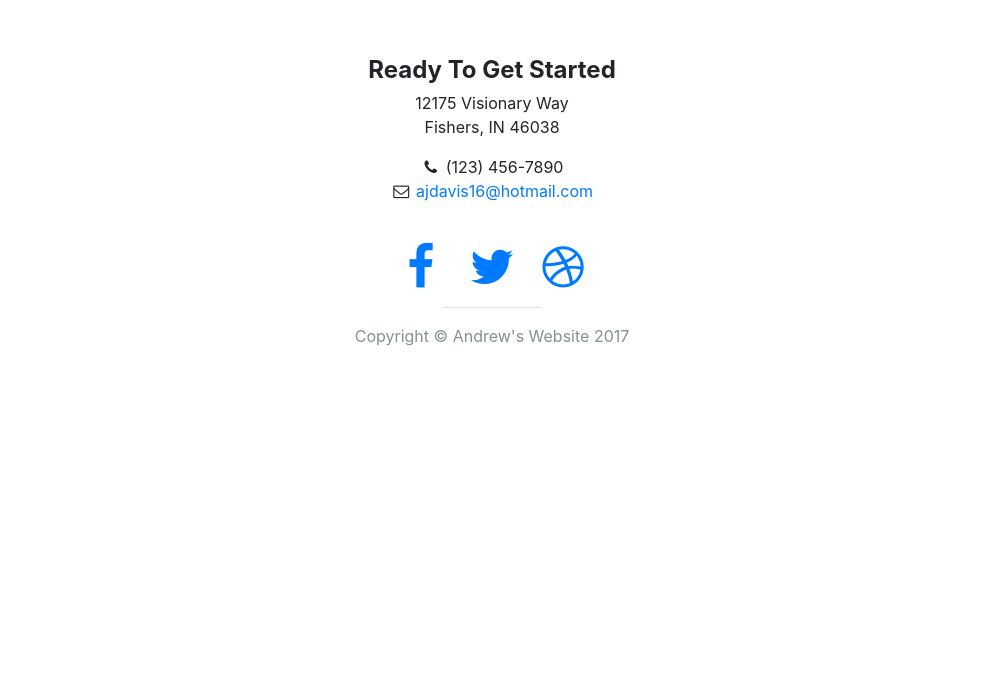
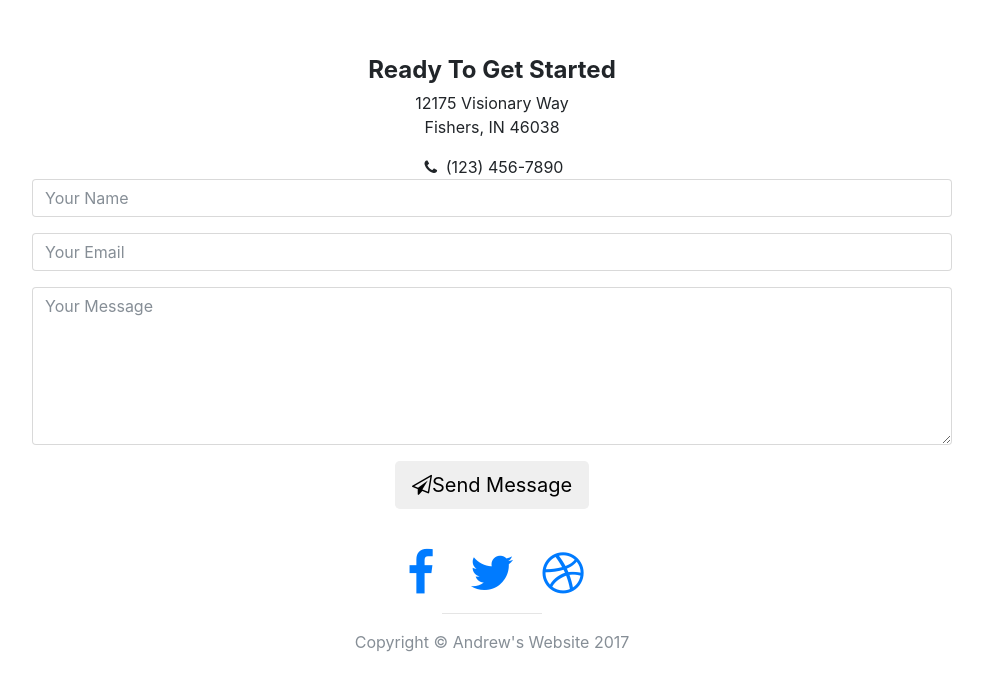
Before and after one commit to ajdavis16/ajdavis16.github.io, a website with bundled scripts: page index.html in a window 1280 px wide. Shown: the part 4122-4812 px from the top of the page, without its empty margins (148-1131 px from the left). Before the commit the page ends 4586 px from the top, so only its background shows below. Built offline with nearby package versions, Linux system fonts and the light colour scheme.

Commit message:
added contact

```diff
--- a/index.html
+++ b/index.html
@@ -8,7 +8,7 @@
     <meta name="description" content="">
     <meta name="author" content="">
 
-    <title>Stylish Portfolio - Start Bootstrap Template</title>
+    <title>Andrew's Portfolio</title>
 
     <!-- Bootstrap Core CSS -->
     <link href="vendor/bootstrap/css/bootstrap.min.css" rel="stylesheet">
@@ -229,10 +229,42 @@
               <li>
                 <i class="fa fa-phone fa-fw"></i>
                 (123) 456-7890</li>
-              <li>
-                <i class="fa fa-envelope-o fa-fw"></i>
-                <a href="mailto:name@example.com">ajdavis16@hotmail.com</a>
-              </li>
+              <!-- <li> -->
+                <!-- <i class="fa fa-envelope-o fa-fw"></i> -->
+                <!-- <a href="mailto:name@example.com">ajdavis16@hotmail.com</a> -->
+              <!-- </li> -->
+
+              <!-- End Contact Info -->
+                <!-- Contact form -->
+                <div class="row">
+                    <div class="col-md-12">
+
+
+                    <form action="https://formspree.io/ajdavis16@gmail.com" method="POST">
+                        <div class="form-group">
+                            <input type="text" class="form-control" placeholder="Your Name" id="name" required="" data-validation-required-message="Please enter your name" name="name">
+                            <p class="help-block text-danger"></p>
+                        </div>
+                        <div class="form-group">
+                            <input type="email" class="form-control" placeholder="Your Email" id="email" required="" data-validation-required-message="Please enter your email" name="_replyto">
+                            <p class="help-block text-danger"></p>
+                        </div>
+                        <div class="form-group">
+                                <textarea class="form-control" rows="7" placeholder="Your Message" id="message" required="" data-validation-required-message="Please leave a message" name="message"></textarea>
+                            <p class="help-block text-danger"></p>
+                        </div>
+                        <div class="text-center">
+                            <div id="success"></div>
+                                <button type="submit" class="btn btn-lg btn-black"><i class="fa fa-paper-plane-o" aria-hidden="true"></i>Send Message</button>
+                        </div>
+                    </form>
+                    </div>
+                </div>
+                <!-- End Contact form -->
+
+
+
+
             </ul>
             <br>
             <ul class="list-inline">
```
